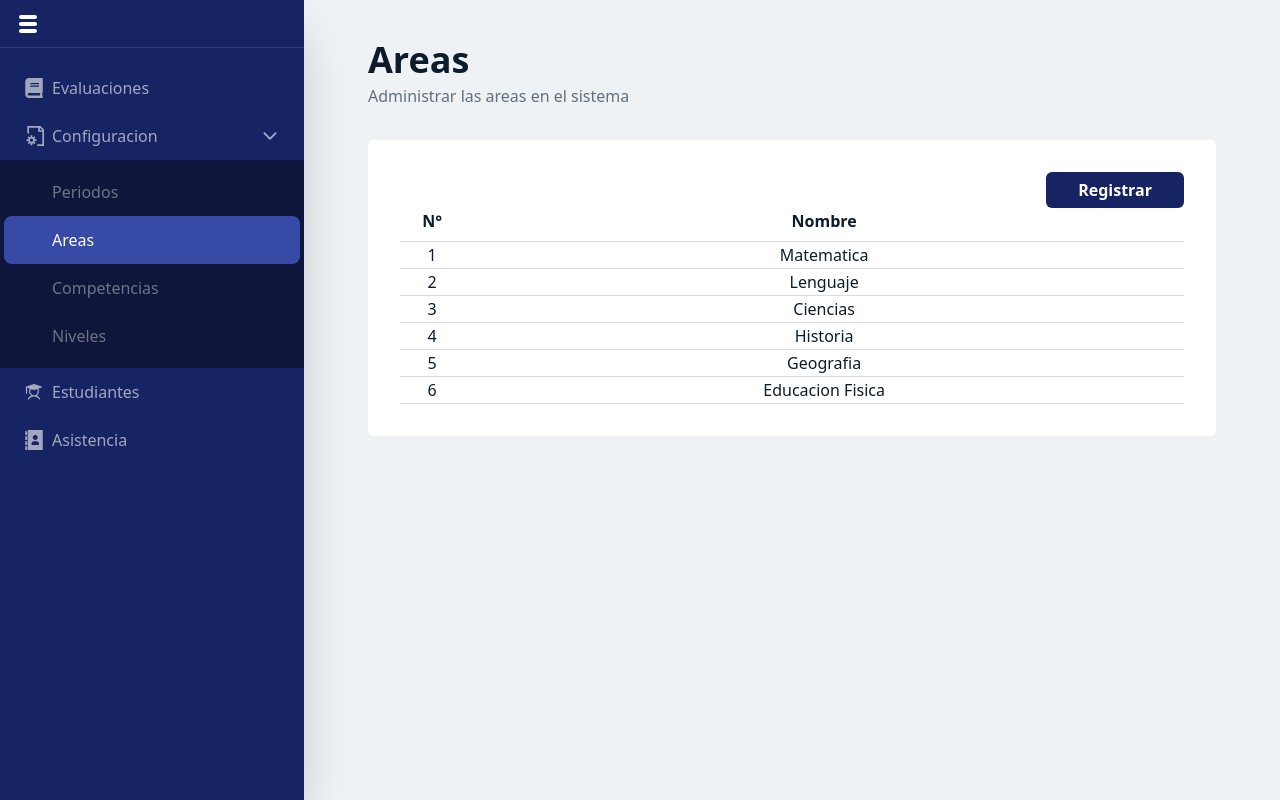
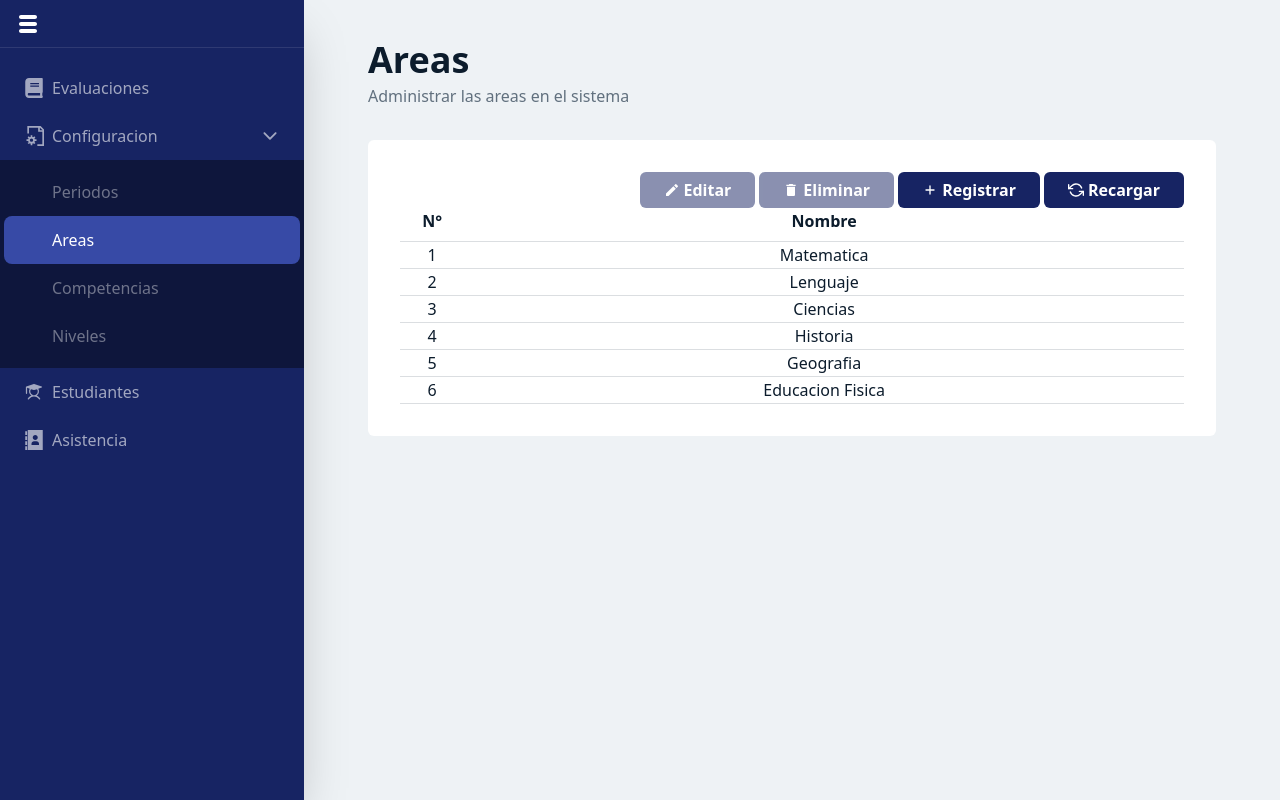
Before and after one commit to AbelLLontop/Sistema-Gestion-Educativa-Frontend, a React (Vite) app: page /config/areas in a window 1280 px wide. Built offline with nearby package versions, Linux system fonts and the light colour scheme.

Commit message:
fix: se agregaron algunos botones, y un modal primitivo

```diff
--- a/src/components/SimpleTable.tsx
+++ b/src/components/SimpleTable.tsx
@@ -1,22 +1,171 @@
 import { cn } from "../utils/cn";
+import { MdModeEditOutline } from "react-icons/md";
+import { MdDelete } from "react-icons/md";
+import { HiOutlinePlusSm } from "react-icons/hi";
+import { useState } from "react";
+import { createPortal } from "react-dom";
+import { IoClose } from "react-icons/io5";
+import { FaSave } from "react-icons/fa";
+import { FiRefreshCcw } from "react-icons/fi";
 
+type Row = {
+  id: string;
+  [key: string]: string;
+};
 interface simpleTable {
   headers: {
     name: string;
     class?: string;
     nameRow?: string;
   }[];
-  rows: {
-    id: string;
-    [key: string]: string;
-  }[];
+  rows: Row[];
 }
+
+const ModalEdit = ({ closeModal }: { closeModal: () => void }) => {
+  const [loading, setLoading] = useState(false);
+  const saveData = () => {
+    console.log("Guardando datos");
+    setLoading(true);
+    setTimeout(() => {
+      setLoading(false);
+      closeModal();
+    }, 500);
+  };
+
+  return (
+    <>
+      <div className="absolute top-0 left-0 w-full h-screen bg-red bg-white/50">
+        <div className="max-w-xl px-8 py-4 mx-auto mt-20 bg-white rounded-md shadow-md">
+          <div className="text-2xl">Editar Item</div>
+          <p>
+            este es un modal de edicion, aqui se podra editar los datos de la
+            tabla
+          </p>
+          <label htmlFor="">
+            Nombre
+            <input
+              className="block w-full px-4 py-2 border rounded-sm border-slate-400"
+              type="text"
+            />
+          </label>
+          <div className="flex justify-end gap-2 mt-8">
+            <button
+              onClick={closeModal}
+              className={cn(
+                "flex items-centergap-1 px-6 py-2 font-semibold leading-5 text-left text-white rounded-md bg-primary"
+              )}
+            >
+              <IoClose />
+              Cancelar
+            </button>
+            <button
+              onClick={() => saveData()}
+              className={cn(
+                "flex items-center gap-1 px-6 py-2 font-semibold leading-5 text-left text-white rounded-md bg-primary"
+              )}
+            >
+              <FaSave />
+              Guardar Cambios
+            </button>
+          </div>
+        </div>
+        <button></button>
+      </div>
+      {loading && (
+        <div className="absolute top-0 left-0 flex items-center justify-center w-full h-screen bg-red bg-white/50">
+          <div role="status" className="pb-40">
+            <svg
+              aria-hidden="true"
+              className="w-20 h-20 text-slate-300 animate-spin fill-blue-600"
+              viewBox="0 0 100 101"
+              fill="none"
+              xmlns="http://www.w3.org/2000/svg"
+            >
+              <path
+                d="M100 50.5908C100 78.2051 77.6142 100.591 50 100.591C22.3858 100.591 0 78.2051 0 50.5908C0 22.9766 22.3858 0.59082 50 0.59082C77.6142 0.59082 100 22.9766 100 50.5908ZM9.08144 50.5908C9.08144 73.1895 27.4013 91.5094 50 91.5094C72.5987 91.5094 90.9186 73.1895 90.9186 50.5908C90.9186 27.9921 72.5987 9.67226 50 9.67226C27.4013 9.67226 9.08144 27.9921 9.08144 50.5908Z"
+                fill="currentColor"
+              />
+              <path
+                d="M93.9676 39.0409C96.393 38.4038 97.8624 35.9116 97.0079 33.5539C95.2932 28.8227 92.871 24.3692 89.8167 20.348C85.8452 15.1192 80.8826 10.7238 75.2124 7.41289C69.5422 4.10194 63.2754 1.94025 56.7698 1.05124C51.7666 0.367541 46.6976 0.446843 41.7345 1.27873C39.2613 1.69328 37.813 4.19778 38.4501 6.62326C39.0873 9.04874 41.5694 10.4717 44.0505 10.1071C47.8511 9.54855 51.7191 9.52689 55.5402 10.0491C60.8642 10.7766 65.9928 12.5457 70.6331 15.2552C75.2735 17.9648 79.3347 21.5619 82.5849 25.841C84.9175 28.9121 86.7997 32.2913 88.1811 35.8758C89.083 38.2158 91.5421 39.6781 93.9676 39.0409Z"
+                fill="currentFill"
+              />
+            </svg>
+            <span className="sr-only">Loading...</span>
+          </div>
+        </div>
+      )}
+    </>
+  );
+};
+
 const SimpleTable = (props: simpleTable) => {
+  const [showModalEdit, setShowModalEdit] = useState(false);
+  const [data, setData] = useState<Row | null>(null);
+  const selectRow = (row: Row) => {
+    if (data?.id === row.id) return setData(null);
+    setData(row);
+  };
+  const btnRegistrar = () => {
+    setData(null);
+  };
+  const btnEditar = () => {
+    console.log("Editar");
+    setShowModalEdit(true);
+  };
+  const btnEliminar = () => {
+    console.log("Eliminar");
+  };
   return (
     <section className="flex-1 p-8 bg-white rounded-md">
-      <div className="flex justify-end">
-        <button className="px-8 py-2 font-semibold leading-5 text-left text-white rounded-md bg-primary">
+      <div className="flex justify-end gap-1">
+        <button
+          onClick={btnEditar}
+          disabled={!data}
+          className={cn(
+            "flex items-center gap-1 px-6 py-2 font-semibold leading-5 text-left text-white rounded-md bg-primary",
+            {
+              "opacity-50 cursor-default": !data,
+            }
+          )}
+        >
+          <MdModeEditOutline />
+          Editar
+        </button>
+        {showModalEdit &&
+          createPortal(
+            <ModalEdit closeModal={() => setShowModalEdit(false)} />,
+            document.body
+          )}
+        <button
+          onClick={btnEliminar}
+          disabled={!data}
+          className={cn(
+            "flex items-center gap-1 px-6 py-2 font-semibold leading-5 text-left text-white rounded-md bg-primary",
+            {
+              "opacity-50 cursor-default": !data,
+            }
+          )}
+        >
+          <MdDelete />
+          Eliminar
+        </button>
+        <button
+          onClick={btnRegistrar}
+          className={cn(
+            "flex items-center gap-1 px-6 py-2 font-semibold leading-5 text-left text-white rounded-md bg-primary"
+          )}
+        >
+          <HiOutlinePlusSm />
           Registrar
+        </button>
+        <button
+          onClick={btnRegistrar}
+          className={cn(
+            "flex items-center gap-1 px-6 py-2 font-semibold leading-5 text-left text-white rounded-md bg-primary"
+          )}
+        >
+          <FiRefreshCcw />
+          Recargar
         </button>
       </div>
       <table className="w-full table-auto text-[#0C1C2C]">
@@ -31,12 +180,21 @@ const SimpleTable = (props: simpleTable) => {
         </thead>
         <tbody>
           {props.rows.map((row) => (
-            <tr key={row.id} className="text-center border-b border-[#DBDEE1] hover:bg-slate-100 ">
-             {
-                props.headers.map((header,id) => (
-                  <td key={id} className={cn(header.class)}>{row[header.nameRow ?? header.name] || " - " }</td>
-                ))
-             }
+            <tr
+              key={row.id}
+              className={cn(
+                "cursor-default text-center border-b border-[#DBDEE1] hover:bg-slate-100",
+                {
+                  "bg-primary hover:bg-primary text-white": data?.id === row.id,
+                }
+              )}
+              onClick={() => selectRow(row)}
+            >
+              {props.headers.map((header, id) => (
+                <td key={id} className={cn(header.class)}>
+                  {row[header.nameRow ?? header.name] || " - "}
+                </td>
+              ))}
             </tr>
           ))}
         </tbody>
```
